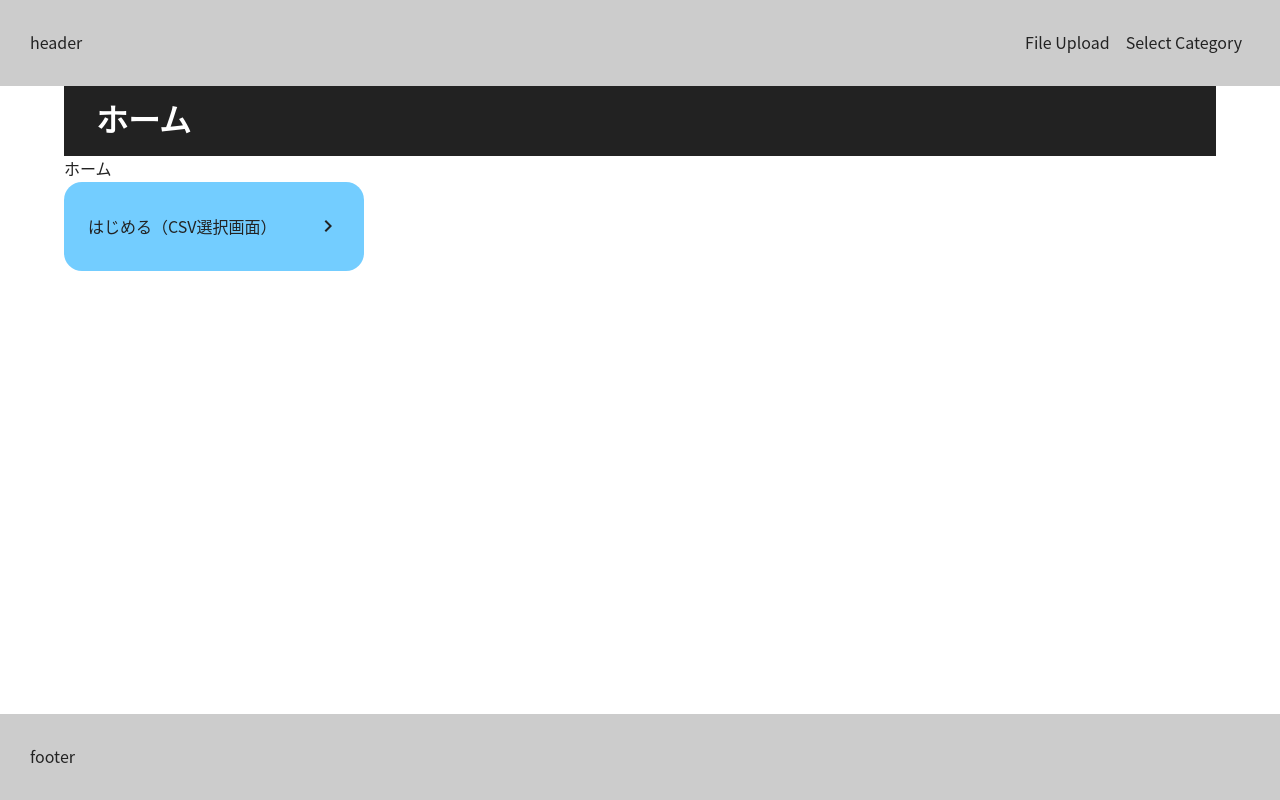
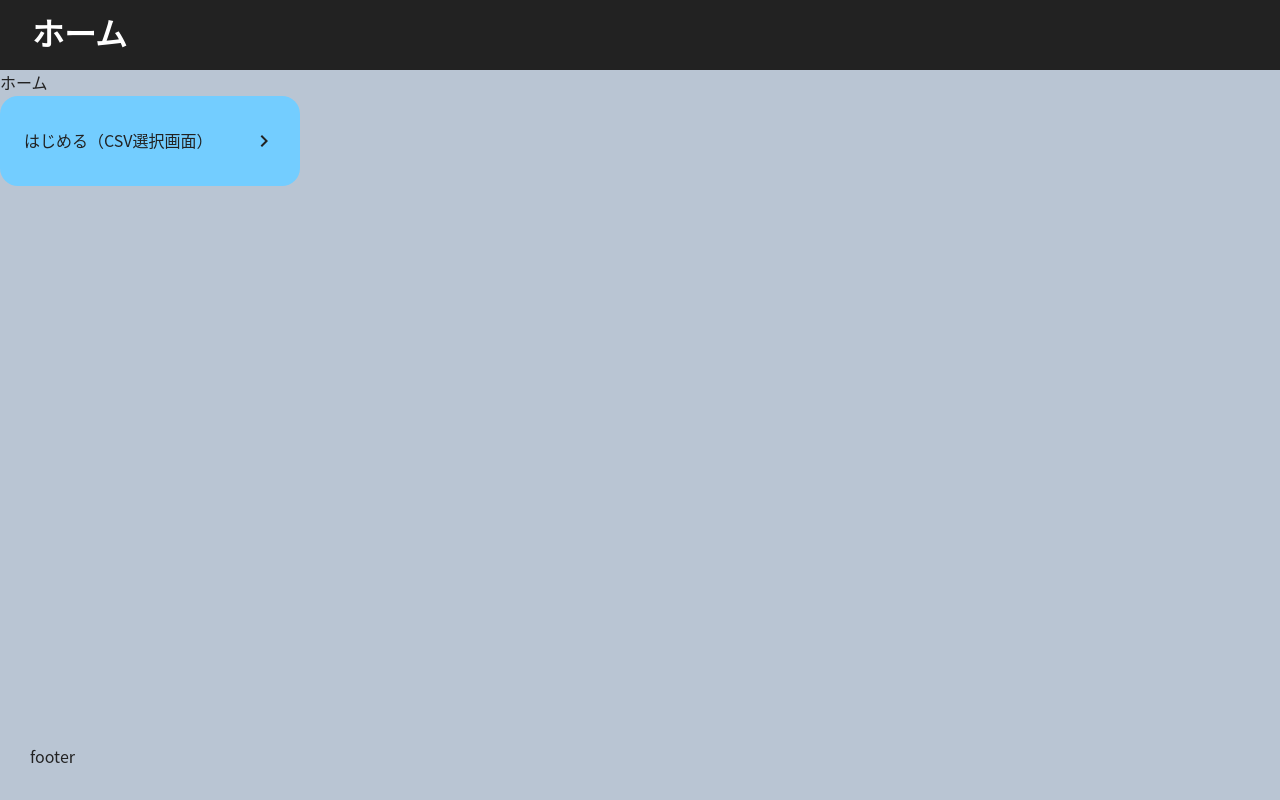
Before and after one commit to codeforjapan/OpenDataTools, a React (Create React App) app in the folder webclient/: page / in a window 1280 px wide. Built offline with nearby package versions, Linux system fonts and the light colour scheme.

Commit message:
MainLayoutのスタイルを調整

```diff
--- a/webclient/src/components/Layout/MainLayout.tsx
+++ b/webclient/src/components/Layout/MainLayout.tsx
@@ -1,59 +1,18 @@
 /** @jsxImportSource @emotion/react */
 import * as React from 'react';
 import { css } from '@emotion/react';
-import { NavLink } from 'react-router-dom';
 
 const wrapperStyle = css`
   display: grid;
-  grid-template-rows: auto 1fr auto;
+  grid-template-rows: 1fr auto;
   grid-template-columns: 100%;
   min-height: 100vh;
+  background-color: var(--chakra-colors-body-bg);
 `;
 
-const commonElementStyle = css`
-  background-color: var(--chakra-colors-gray-light);
+const footerStyle = css`
   padding: 30px;
 `;
-
-const mainContainerStyle = css`
-  margin: 0 auto;
-  width: 90%;
-  max-width: 1200px;
-`;
-
-type NavigationItem = {
-  name: string;
-  to: string;
-  icon: (props: React.SVGProps<SVGSVGElement>) => JSX.Element;
-};
-
-const Navigation = () => {
-  const navigation = [
-    { name: 'File Upload', to: '.' },
-    { name: 'Select Category', to: './select-category' },
-  ].filter(Boolean) as NavigationItem[];
-
-  return (
-    <div
-      css={css`
-        display: flex;
-      `}
-    >
-      {navigation.map((item, index) => (
-        <div
-          key={item.name}
-          css={css`
-            margin: 0 8px;
-          `}
-        >
-          <NavLink end={index === 0} to={item.to}>
-            {item.name}
-          </NavLink>
-        </div>
-      ))}
-    </div>
-  );
-};
 
 type MainLayoutProps = {
   children: React.ReactNode;
@@ -62,19 +21,8 @@ type MainLayoutProps = {
 export const MainLayout = ({ children }: MainLayoutProps) => {
   return (
     <div css={wrapperStyle}>
-      <header css={commonElementStyle}>
-        <div
-          css={css`
-            display: flex;
-            justify-content: space-between;
-          `}
-        >
-          <div>header</div>
-          <Navigation />
-        </div>
-      </header>
-      <main css={mainContainerStyle}>{children}</main>
-      <footer css={commonElementStyle}>
+      <main>{children}</main>
+      <footer css={footerStyle}>
         <div>footer</div>
       </footer>
     </div>
```
